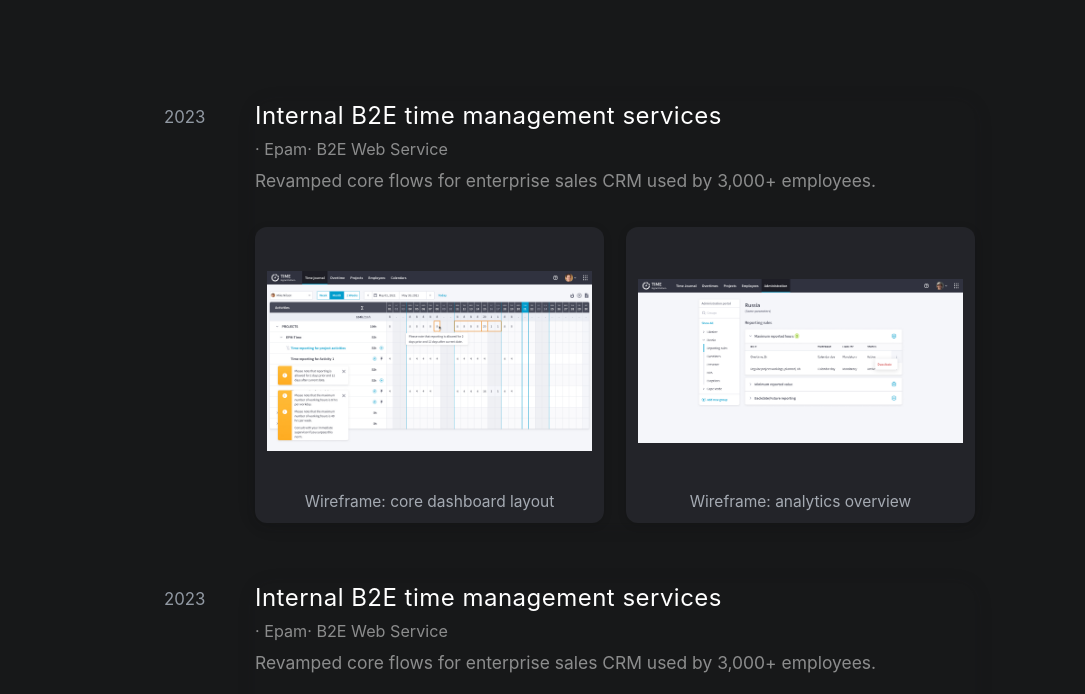
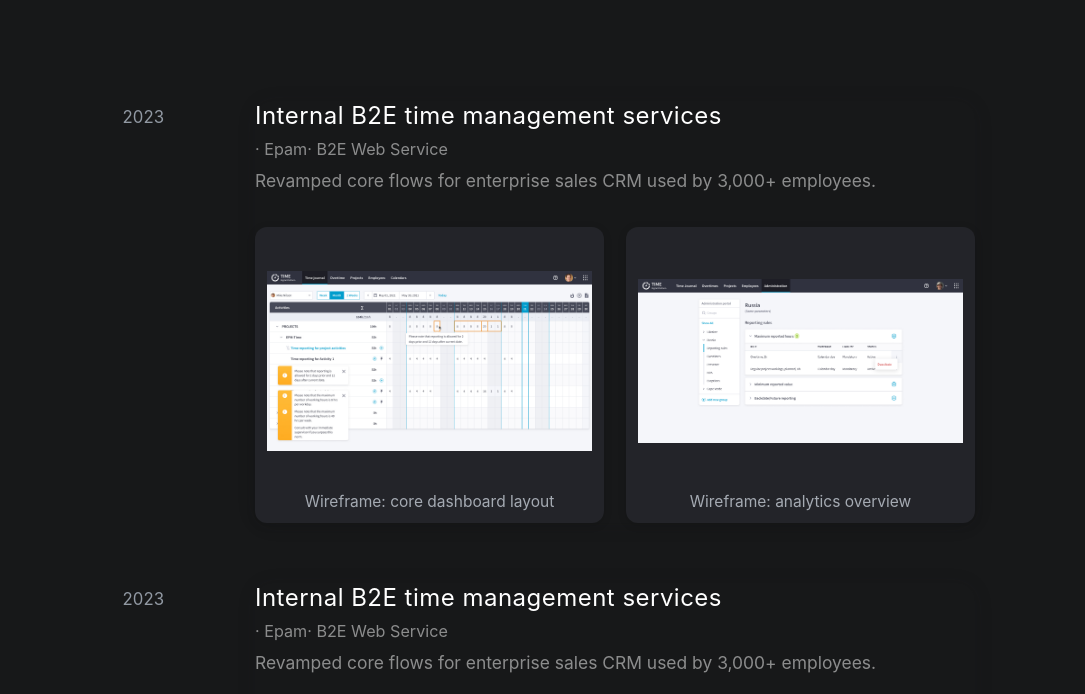
Before and after one commit to uxiscool/experience, a Jekyll site: the page built from index.md, in a window 1280 px wide. Shown: the part 847-1541 px from the top of the page, without its empty margins (25-1110 px from the left). Built offline with Jekyll 4.4.1, drawn with Linux system fonts in a browser that asks for light colours.

Commit message:
Add files via upload

```diff
--- a/css/main.css
+++ b/css/main.css
@@ -771,7 +771,6 @@ body.lb-lock #to-top{ opacity: 0; pointer-events: none; }
 
 /* === Case year rail: overlay, не двигает контент === */
 :root{
-  --case-rail-w: 40px;
   --case-rail-gap: 91px;
   --case-rail-top: 6px;
 }
@@ -788,7 +787,7 @@ body.lb-lock #to-top{ opacity: 0; pointer-events: none; }
     position:absolute;
     top: var(--case-rail-top);
     left: calc(-1 * var(--case-rail-gap));
-    /*width: var(--case-rail-w);*/
+    transform: translateX(-100%);
     color:#9fa7b2;
     font-size:1.05rem;
     opacity:.9;
```
